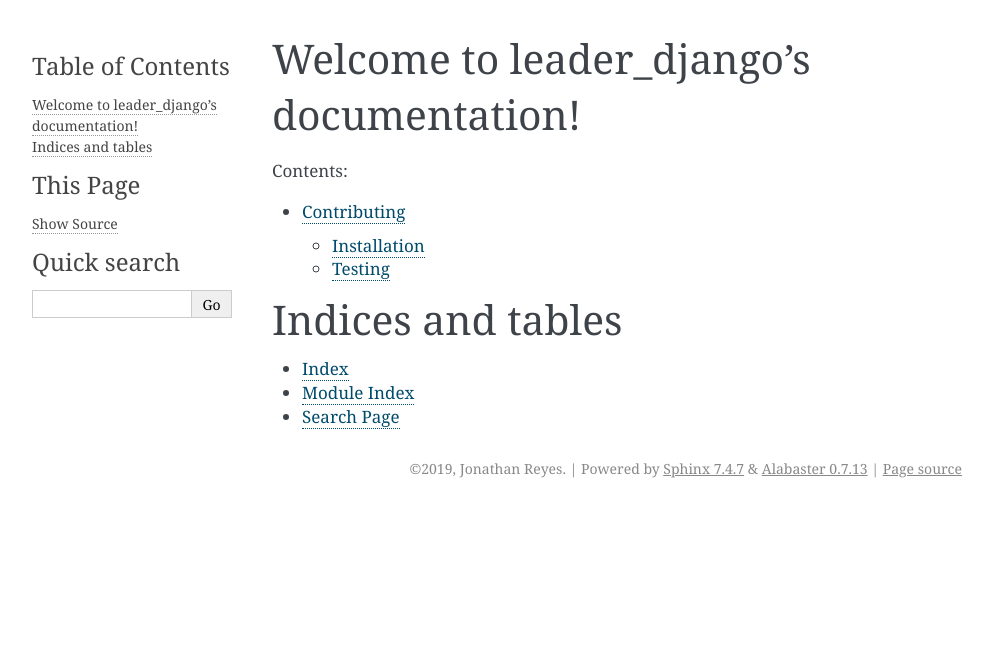
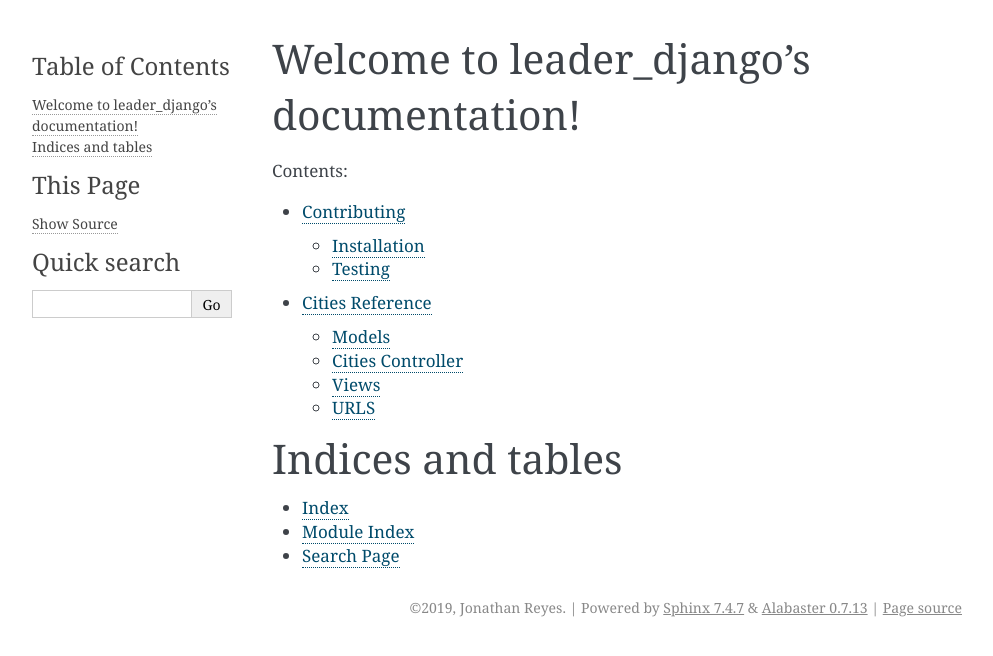
Before and after one commit to Reyes2777/django_leader, a Sphinx documentation site: the page built from docs/index.rst, in a window 1280 px wide. Shown: the top 656 px of the page, without its empty margins (148-1141 px from the left). Built offline with Sphinx 7.4.7, drawn with Linux system fonts in a browser that asks for light colours.

Commit message:
add docs sphinx

```diff
--- /dev/null
+++ b/docs/cities/cities_controller.rst
@@ -0,0 +1,5 @@
+Cities Controller
+=================
+
+.. automodule:: cities.cities_controller
+    :members:
--- /dev/null
+++ b/docs/cities/index.rst
@@ -0,0 +1,11 @@
+Cities Reference
+================
+
+.. toctree::
+    :maxdepth: 2
+    :caption: Contents:
+
+    models.rst
+    cities_controller.rst
+    views.rst
+    urls.rst
--- /dev/null
+++ b/docs/cities/models.rst
@@ -0,0 +1,5 @@
+Models
+======
+
+.. automodule:: cities.models
+    :members:
--- /dev/null
+++ b/docs/cities/urls.rst
@@ -0,0 +1,5 @@
+URLS
+====
+
+.. automodule:: cities.urls
+    :members:
--- /dev/null
+++ b/docs/cities/views.rst
@@ -0,0 +1,5 @@
+Views
+=====
+
+.. automodule:: cities.views
+    :members:
--- a/docs/conf.py
+++ b/docs/conf.py
@@ -12,8 +12,15 @@
 #
 import os
 import sys
-sys.path.insert(0, os.path.abspath('.'))
+import django
+from django.db.models.fields.files import FileDescriptor
 
+sys.path.insert(0, os.path.abspath('..'))
+os.environ['DJANGO_SETTINGS_MODULE'] = 'leader_django.settings'
+
+
+django.setup()
+FileDescriptor.__get__ = lambda self, *args, **kwargs: self
 
 # -- Project information -----------------------------------------------------
 
--- a/docs/index.rst
+++ b/docs/index.rst
@@ -11,6 +11,7 @@ Welcome to leader_django's documentation!
    :caption: Contents:
 
    contribuiting
+   cities/index
 
 
 
```
Also changed, not shown: test_logic.md (added).
